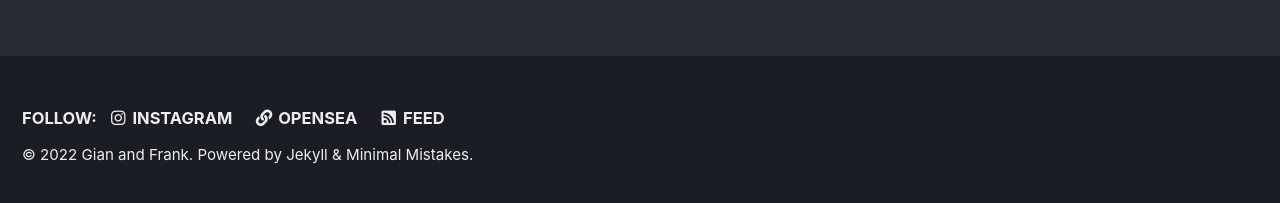
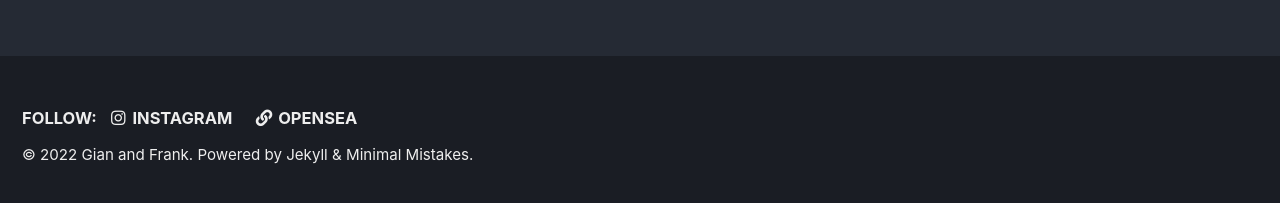
Before and after one commit to lambroz/lambroz.github.io, a Jekyll site: the page built from _pages/gallery.md, in a window 1280 px wide. Shown: the part 689-892 px from the top of the page. Built offline with Jekyll 4.4.1, drawn with Linux system fonts in a browser that asks for light colours; cached includes are drawn as plain includes; our own code applies the rules of GitHub Pages for plain Markdown files.

Commit message:
Remove RSS feed

```diff
--- a/_includes/footer.html
+++ b/_includes/footer.html
@@ -13,7 +13,7 @@
     {% endif %}
 
     {% unless site.atom_feed.hide %}
-      <li><a href="{% if site.atom_feed.path %}{{ site.atom_feed.path }}{% else %}{{ '/feed.xml' | relative_url }}{% endif %}"><i class="fas fa-fw fa-rss-square" aria-hidden="true"></i> {{ site.data.ui-text[site.locale].feed_label | default: "Feed" }}</a></li>
+      <li><a href="{% if site.atom_feed.path %}{{ site.atom_feed.path }}{% else %}{{ '/feed.xml' | relative_url }}{% endif %}"></a></li>
     {% endunless %}
   </ul>
 </div>
```
